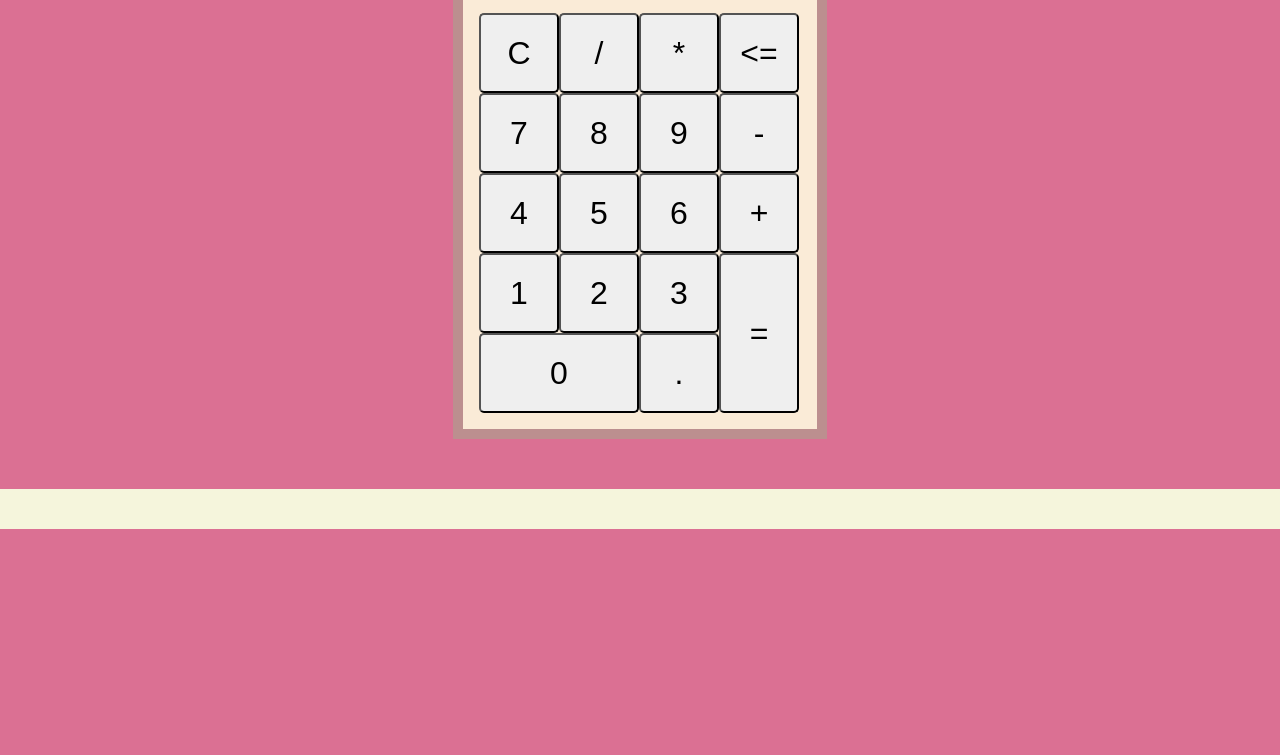
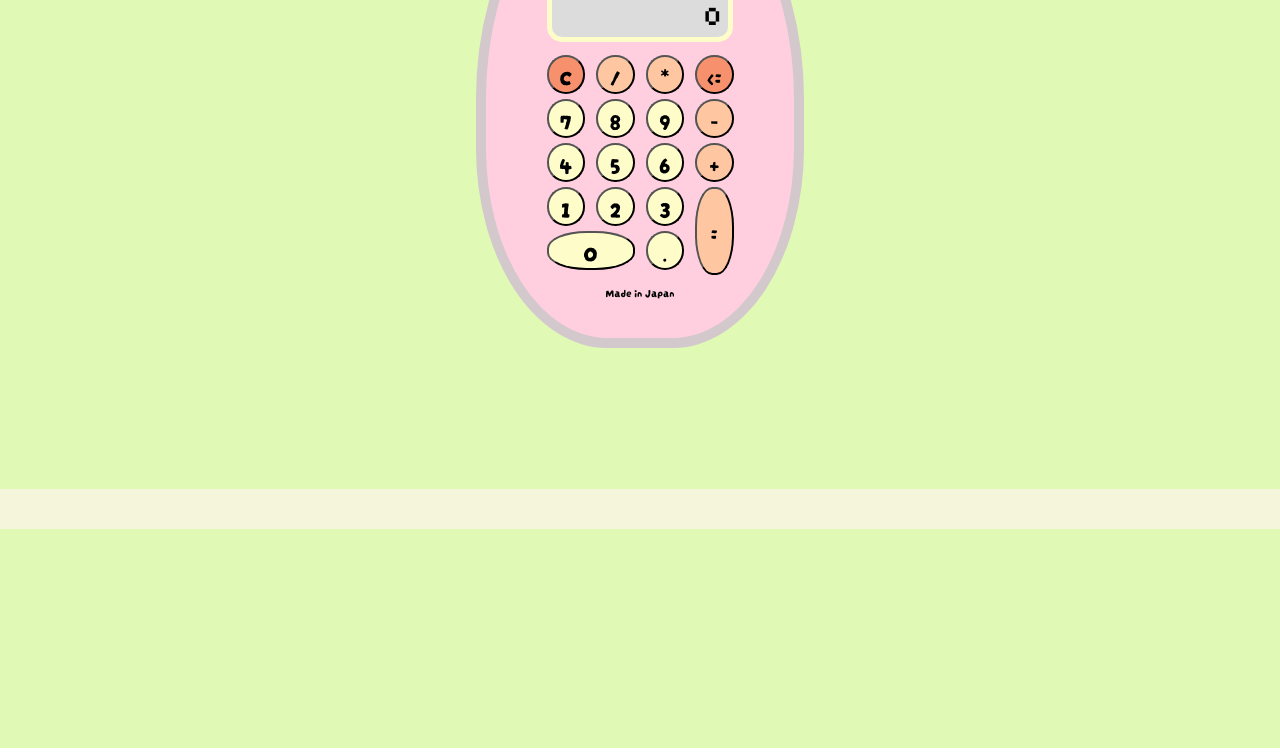
Before and after one commit to projecteurlumiere/calculator, a plain HTML site: page index.html in a window 1280 px wide. Shown: the part 271-1026 px from the top of the page. Drawn offline with Linux system fonts and the light colour scheme.

Commit message:
style as Tamagochi

```diff
--- a/index.html
+++ b/index.html
@@ -14,6 +14,7 @@
     </header>
     <main>
         <div class="calculator">
+            <div class="brand">たまごっち Tamagochi</div>
             <div class="screen">
                 <div class="previous"></div>
                 <div class="current"></div>
@@ -56,6 +57,7 @@
                     </div>
                 </div>
             </div>
+            <div class="make">Made in Japan</div>
         </div>
     </main>
     <footer>
--- a/script.js
+++ b/script.js
@@ -128,7 +128,6 @@ function equal(){
         firstVariable = tempVariableThree;
         firstVariable = operate(secondVariable, operator, firstVariable);
         display();
-
     }
     else {
         tempVariable = firstVariable;
--- a/style.css
+++ b/style.css
@@ -1,6 +1,21 @@
 * {
     overflow: hidden;
     box-sizing: border-box;
+}
+
+@font-face {
+    font-family: japaneseFont;
+    src: url(fonts/DarumadropOne-Regular.ttf);
+}
+
+@font-face {
+    font-family: screenFont;
+    src: url(fonts/Silkscreen-Regular.ttf);
+}
+
+html {
+    font-family: japaneseFont;
+    font-size: 11px;
 }
 
 html
@@ -15,7 +30,7 @@ header {
     align-items: center;
     width: 100vw;
     height: 10vh;
-    background-color: aquamarine;
+    background-color: #A5DEE5;
 }
 
 h1 {
@@ -28,29 +43,39 @@ main {
     align-items: center;
     padding-top: 5vh;
     padding-bottom: 50vh;
-    background-color: palevioletred;
+    background-color: #E0F9B5;
 }
 
 .calculator {
     display: flex;
     flex-direction: column;
-    padding: 1rem;
-    background-color: antiquewhite;
-    border: solid 10px rosybrown;
+    justify-content: center;
+    align-items: center;
+    padding: 5rem 5rem 3.5rem 5rem;
+    background-color: #FFCFDF;
+    border: solid 10px #d3c8cc;
+    border-radius: 50% 50% 40% 40%;
+}
+
+.brand {
+    font-size: 1.5rem;
+    margin: 1rem;
 }
 
 .screen {
     display: flex;
     flex-direction: column;
-    border: solid 1px red;
+    font-family: screenFont;
+    border: solid 5px #FEFDCA;
     border-radius: 15px;
     margin-bottom: 1rem;
+    background-color: gainsboro;
 }
 
 .previous,
 .current {
-    height: 5rem;
-    width: 20rem;
+    height: 4rem;
+    width: 16rem;
     display: flex;
     align-items: center;
     justify-content: flex-end;
@@ -68,6 +93,15 @@ main {
 
 }
 
+.input {
+    height: 21rem;
+    width: 18rem;
+    display: flex;
+    flex-direction: column;
+    justify-content: flex-start;
+    align-items: center;
+}
+
 .rowsTop > div,
 .rowsBottomLeft > div {
     display: flex;
@@ -79,24 +113,57 @@ main {
 }
 
 button {
-    width: 5rem;
-    height: 5rem;
-    border-radius: 5px;
+    display: flex;
+    justify-content: center;
+    align-items: center;
+    font-family: japaneseFont;
+    width: 3.5rem;
+    height: 3.5rem;
+    border-color: black;
+    border-radius: 50%;
+    background-color: #FEFDCA;
     font-size: 2rem;
+    margin: 0.5rem;
+    margin-top: 0.25rem;
+    margin-bottom: 0.25rem;
+}
+
+.operator {
+    background-color: #ffc7a1;
+}
+
+#clear,
+#backspace {
+    background-color: #f7906d;
 }
 
 #zero {
-    height: 5rem;
-    width: 10rem;
+    height: 3.5rem;
+    width: 8rem;
+    font-size: 2rem;
+    margin: 0.5rem;
+    border-radius: 45%;
+    margin-top: 0.25rem;
+    margin-bottom: 0.25rem;
 }
 
 #equal {
-    height: 10rem;
-    width: 5rem;
+    height: 8rem;
+    width: 3.5rem;
+    font-size: 2rem;
+    margin: 0.5rem;
+    border-radius: 45%;
+    background-color: #ffc7a1;
+    margin-top: 0.25rem;
+    margin-bottom: 0.25rem;
 }
 
 #point:disabled {
     pointer-events: all;
+}
+
+.make {
+    font-size: 1rem;
 }
 
 footer {
```
Also changed, not shown: fonts/DarumadropOne-Regular.ttf (added), fonts/Silkscreen-Bold.ttf (added), fonts/Silkscreen-Regular.ttf (added).
